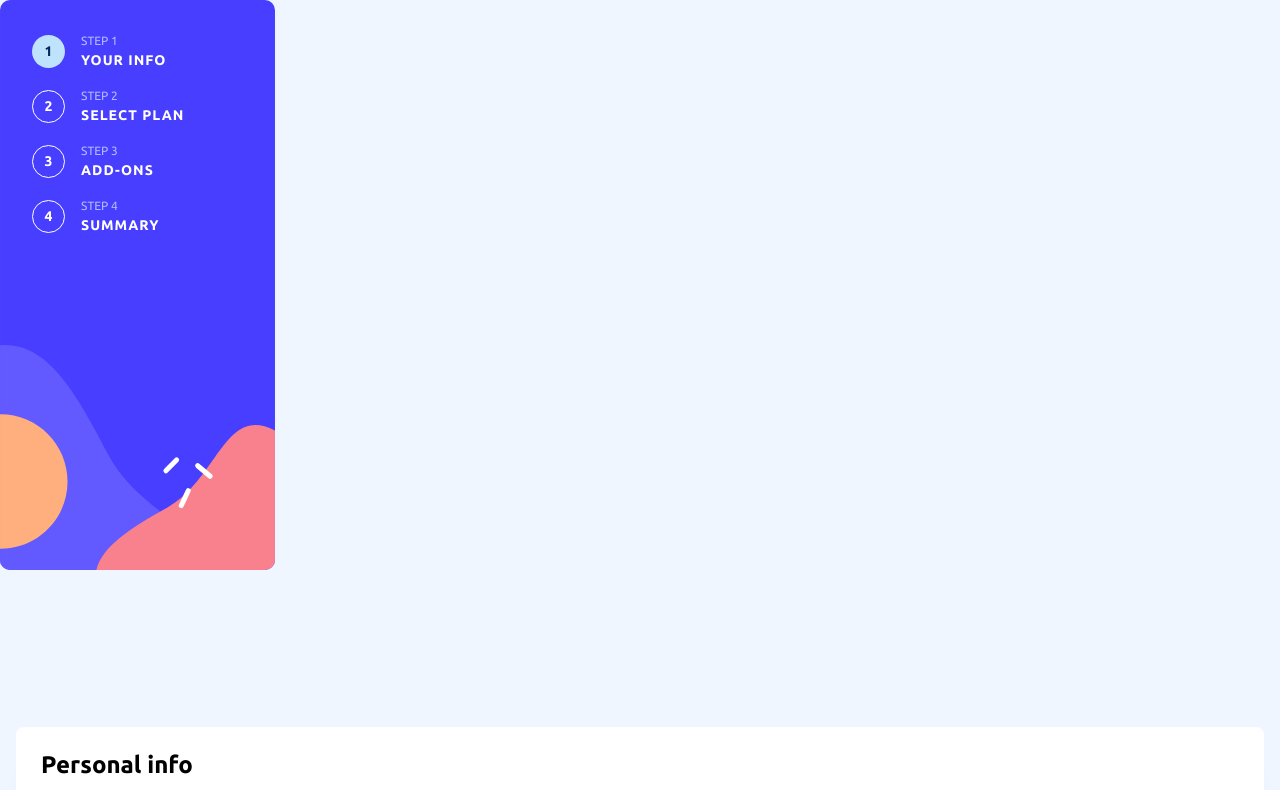
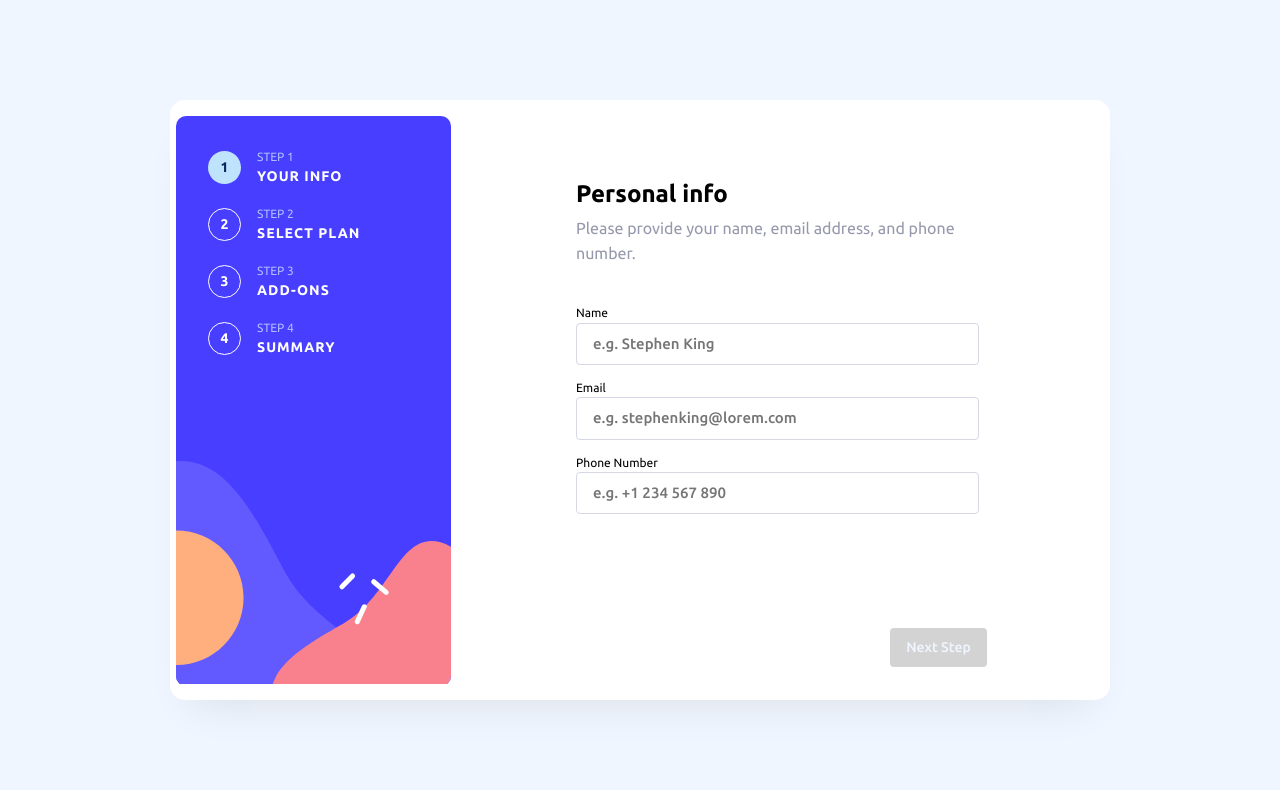
Before and after one commit to teoh4770/multiform, a React (Vite) app: page / in a window 1280 px wide. Shown: the top 790 px of the page. Built offline with nearby package versions, Linux system fonts and the light colour scheme.

Commit message:
💄Style: Tablet, Desktop Layout

```diff
--- a/src/App.css
+++ b/src/App.css
@@ -1,6 +1,38 @@
 #root {
+  /* padding-block: 6.5625rem;
+  padding-inline: 15.625rem; */
   display: grid;
-  max-width: 1280px;
-  margin: 0 auto;
   min-height: inherit;
 }
+
+.container {
+  display: flex;
+  flex-direction: column;
+  max-width: 58.75rem;
+  width: 100%;
+  margin-inline: auto;
+
+  @container style(--is-desktop: true) {
+    flex-direction: row;
+    min-height: 37.5rem;
+    margin: auto;
+    padding-block: 1rem;
+    padding-inline: 0.375rem;
+    background-color: var(--white);
+    border-radius: 0.9375rem;
+    box-shadow: 0px 25px 40px -20px rgba(0, 0, 0, 0.09);
+  }
+}
+
+.content {
+  display: flex;
+  flex-direction: column;
+  flex-grow: 1;
+  @container style(--is-desktop: true) {
+    padding-inline: 6.25rem;
+  }
+}
+
+.stepControlContainer {
+  margin-top: auto;
+}
--- a/src/App.tsx
+++ b/src/App.tsx
@@ -64,7 +64,7 @@ function App() {
   }
 
   return (
-    <>
+    <div className="container">
       <Sidebar>
         <Steps
           stepList={["Your Info", "Select Plan", "Add-Ons", "Summary"]}
@@ -72,6 +72,7 @@ function App() {
         />
       </Sidebar>
 
+      <div className="content">
         <FormContainer
           heading={heading}
           subheading={subheading}
@@ -79,9 +80,11 @@ function App() {
         >
           {StepComponent && <StepComponent />}
         </FormContainer>
-
         {/* Disable the next button if form validation didn't pass... */}
-      <div hidden={currentStep === stepCount - 1}>
+        <div
+          className="stepControlContainer"
+          hidden={currentStep === stepCount - 1}
+        >
           <StepControl
             currentStep={currentStep}
             handlePreviousStep={getPreviousStep}
@@ -89,7 +92,8 @@ function App() {
             disabled={useAtomValue(hasFormErrors)}
           />
         </div>
-    </>
+      </div>
+    </div>
   );
 }
 
--- a/src/components/SideBar/SideBar.module.css
+++ b/src/components/SideBar/SideBar.module.css
@@ -29,14 +29,14 @@
   background-size: cover;
 
   @container style(--is-tablet: true) {
-    --_justify: flex-start;
+    --_justify: center;
   }
 
   @container style(--is-desktop: true) {
+    --_justify: flex-start;
+    max-height: 58.75rem;
+    max-width: 275px;
     background-image: url("/bg-sidebar-desktop.svg");
-    min-height: 100vh;
-    max-width: 275px;
     background-repeat: no-repeat;
-    background-size: contain;
   }
 }
--- a/src/components/Steps/Step/Step.module.css
+++ b/src/components/Steps/Step/Step.module.css
@@ -5,10 +5,10 @@
 }
 
 .info {
-  /* only show info in tablet or desktop mode */
   text-transform: uppercase;
   display: none;
 
+  /* only show info in tablet or desktop mode */
   @container style(--is-tablet: true) {
     display: inline-block;
   }
--- a/src/components/Steps/Steps.module.css
+++ b/src/components/Steps/Steps.module.css
@@ -1,13 +1,16 @@
 .steps {
-  /* will be removed */
-  --_space: 1rem;
-  --_flex-direction: row;
-
   display: flex;
-  flex-direction: var(--_flex-direction, row);
+  flex-direction: row;
   gap: var(--_space, 1rem);
 
   @container style(--is-tablet: true) {
-    --_flex-direction: column;
+    --_space: 2rem;
+    justify-content: space-between;
+  }
+
+  @container style(--is-desktop: true) {
+    --_space: 1.125rem;
+    flex-direction: column;
+    justify-content: unset;
   }
 }
--- a/src/components/ui/FormContainer/FormContainer.module.css
+++ b/src/components/ui/FormContainer/FormContainer.module.css
@@ -3,17 +3,26 @@
   --_border-color: transparent;
   --_padding: 1.5rem;
 
-  margin-inline: 1rem;
+  margin-inline: auto;
 
   display: grid;
   gap: 1.375rem;
   max-height: fit-content;
+  width: 100%;
+  max-width: 40rem;
 
   transform: translateY(-4.5625rem);
 
   -webkit-box-shadow: 0px 25px 30px -20px rgba(0, 0, 0, 0.09);
   -moz-box-shadow: 0px 25px 30px -20px rgba(0, 0, 0, 0.09);
   box-shadow: 0px 25px 30px -20px rgba(0, 0, 0, 0.09);
+
+  @container style(--is-desktop: true) {
+    transform: unset;
+    margin-inline: unset;
+    gap: unset;
+    box-shadow: unset;
+  }
 }
 
 .formContent:has(> img) {
@@ -22,6 +31,12 @@
   padding-block: 5rem;
   text-align: center;
   text-wrap: balance;
+}
+
+.header {
+  @container style(--is-desktop: true) {
+    margin-block: 2.5rem;
+  }
 }
 
 .heading {
@@ -33,8 +48,3 @@
   font-size: 1rem;
   line-height: 1.5625rem;
 }
-
-.content {
-  display: grid;
-  gap: 1rem;
-}
--- a/src/components/ui/FormContainer/index.tsx
+++ b/src/components/ui/FormContainer/index.tsx
@@ -19,7 +19,7 @@ function FormContainer({
     <Card className={style.formContent}>
       {imageUrl && <img src={imageUrl} alt="" />}
 
-      <header>
+      <header className={style.header}>
         <h2 className={style.heading}>{heading}</h2>
         <div className={style.subheading} role="doc-subtitle">
           {subheading}
--- a/src/index.css
+++ b/src/index.css
@@ -10,6 +10,7 @@
   --yellow: hsl(50 80% 40%);
 
   /* Neutral colours */
+  --white: hsl(0, 0%, 100%);
   --white-1: hsl(0, 6%, 32%);
   --white-2: hsl(217, 100%, 97%);
   --grey: hsl(231, 11%, 63%);
@@ -29,20 +30,19 @@
   --is-desktop: false;
 
   /* tablet */
-  @media (width >= 500px) {
+  @media (width >= 48rem) {
     --is-mobile: false;
     --is-tablet: true;
   }
 
   /* desktop */
-  @media (width >= 1080px) {
+  @media (width >= 67.5rem) {
     --is-tablet: true;
     --is-desktop: true;
   }
 }
 
 /* CSS reset */
-
 /* Box sizing rules */
 *,
 *::before,
@@ -169,22 +169,6 @@ h1 {
   line-height: 1.1;
 }
 
-/* light mode */
-/* @media (prefers-color-scheme: light) {
-  :root {
-    color: #213547;
-    background-color: #ffffff;
-  }
-  a:hover {
-    color: #747bff;
-  }
-  button {
-    background-color: #f9f9f9;
-  }
-} */
-
-/* Utility */
-
 /* Block */
 .attribution {
   position: absolute;
```
Lines whose indentation alone changed are shown as unchanged.
